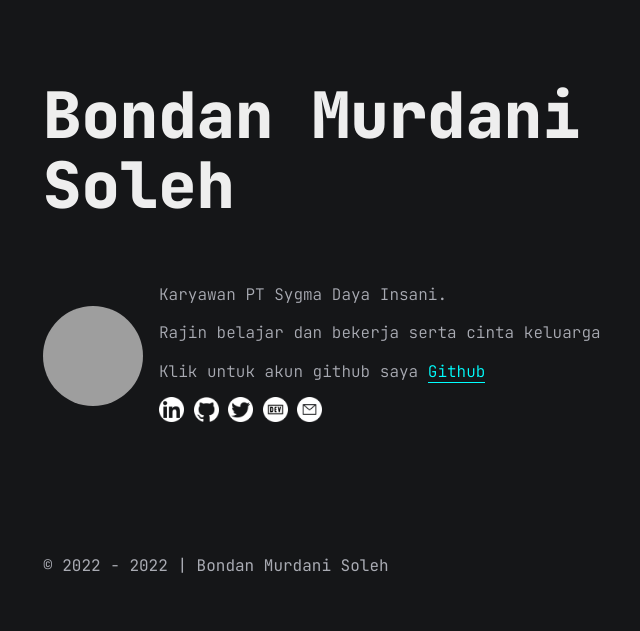
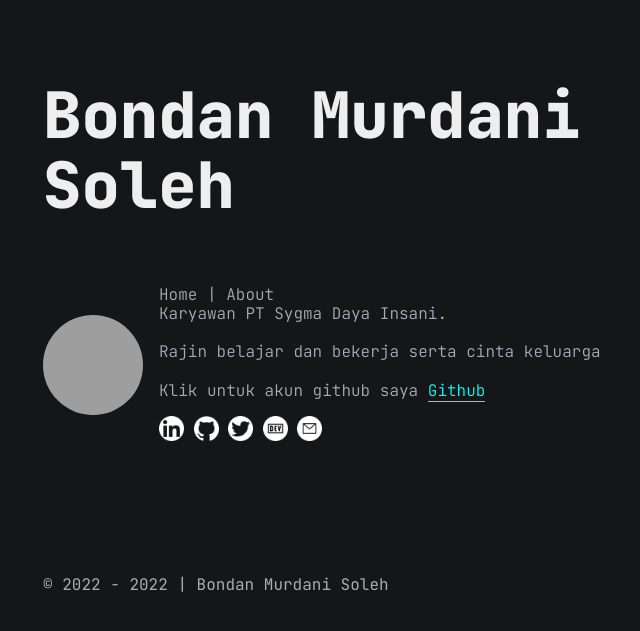
Before and after one commit to papabondan/papabondan.github.io, a Jekyll site: the page built from index.md, in a window 1280 px wide. Shown: the top 631 px of the page, without its empty margins (272-912 px from the left). Built offline with Jekyll 4.4.1, drawn with Linux system fonts in a browser that asks for light colours; comment, search, counter and statistics services are not loaded; grey boxes are pictures that could not be loaded.

Commit message:
Update author.yml

```diff
--- a/_data/author.yml
+++ b/_data/author.yml
@@ -1,6 +1,9 @@
 name: Bondan Murdani Soleh
 dp: https://avatars.githubusercontent.com/u/42795436?v=4
 description: "
+  <p>
+    Home | About
+  </p>
   <p>
     Karyawan PT Sygma Daya Insani.
   </p>
@@ -14,7 +17,7 @@ description: "
   </p>
 
 "
-nav :
+nav:
   "<p>Home | About</p>"
 email: murdani.bondan.bm@gmail.com
 contact:
```
